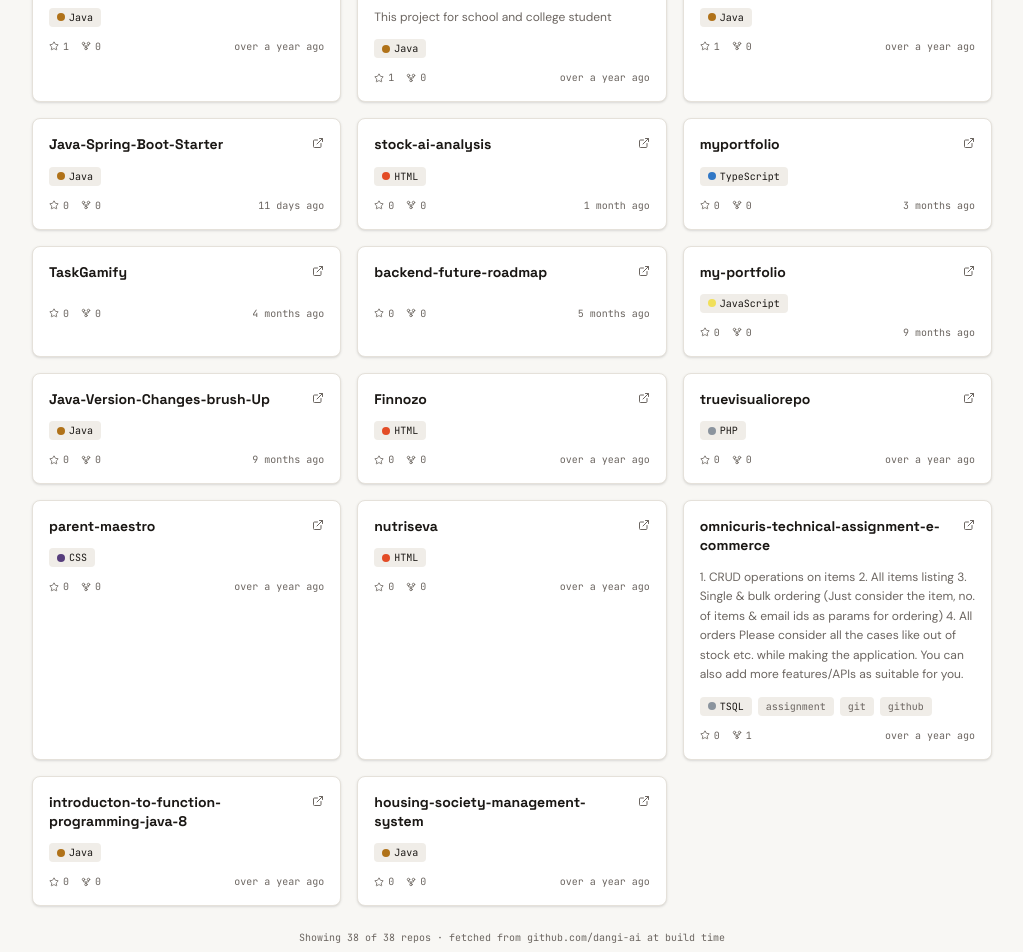
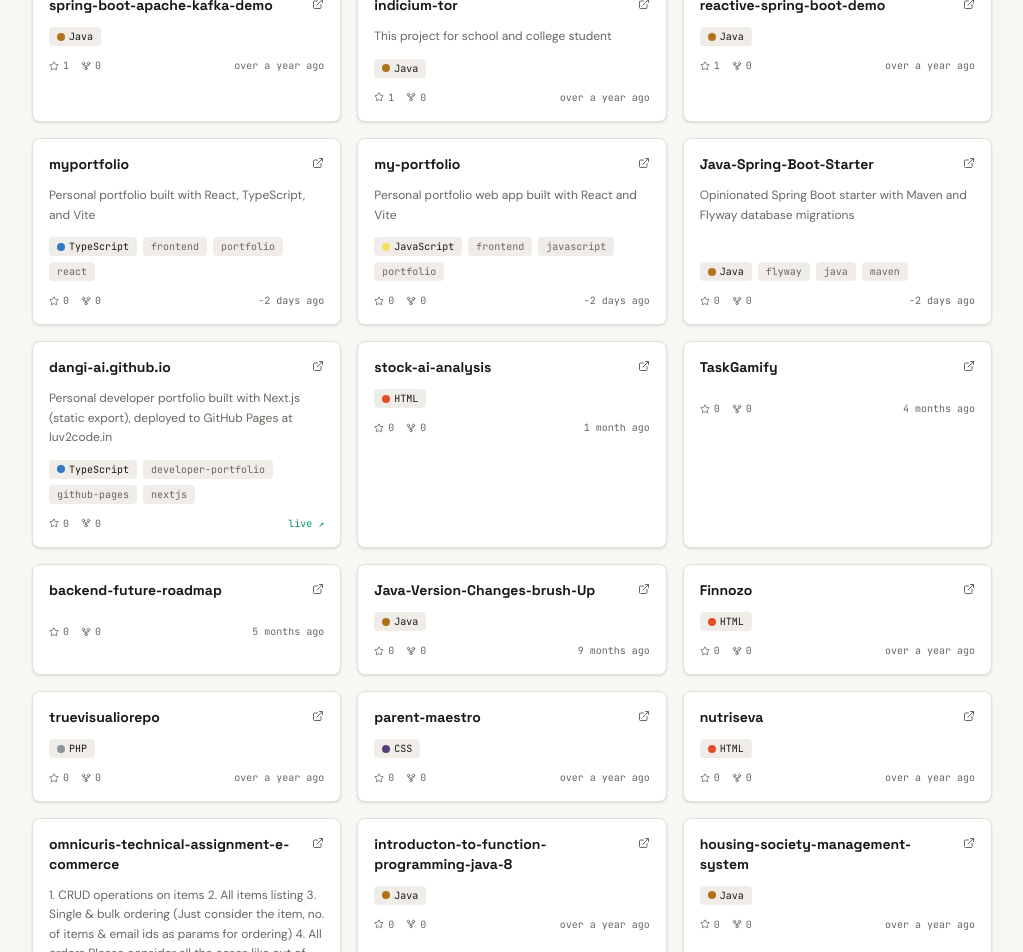
Before and after one commit to dangi-ai/dangi-ai.github.io, a Next.js app: page /work in a window 1280 px wide. Shown: the part 1540-2492 px from the top of the page, without its empty margins (128-1151 px from the left). Built offline with nearby package versions, Linux system fonts and the light colour scheme.

Commit message:
chore: final build verification — all 6 pages exported, 0 TS errors

```diff
--- a/src/app/layout.tsx
+++ b/src/app/layout.tsx
@@ -7,7 +7,7 @@ import { Footer } from '@/components/layout/Footer'
 const spaceGrotesk = Space_Grotesk({
   variable: '--font-space-grotesk',
   subsets: ['latin'],
-  weight: ['400', '500', '600', '700', '800'] as unknown as ('400' | '500' | '600' | '700')[],
+  weight: ['300', '400', '500', '600', '700'],
 })
 
 const dmSans = DM_Sans({
--- a/src/data/repos.json
+++ b/src/data/repos.json
@@ -1,16 +1,107 @@
 [
+  {
+    "id": 324186218,
+    "name": "dangi-ai",
+    "full_name": "dangi-ai/dangi-ai",
+    "description": "My GitHub profile README — Senior Java / Spring Boot Lead",
+    "html_url": "https://github.com/dangi-ai/dangi-ai",
+    "homepage": null,
+    "language": null,
+    "stargazers_count": 1,
+    "forks_count": 0,
+    "topics": [
+      "github-profile",
+      "java",
+      "profile-readme",
+      "readme",
+      "spring-boot"
+    ],
+    "updated_at": "2026-05-31T04:37:45Z",
+    "fork": false,
+    "archived": false
+  },
+  {
+    "id": 1147415791,
+    "name": "myportfolio",
+    "full_name": "dangi-ai/myportfolio",
+    "description": "Personal portfolio built with React, TypeScript, and Vite",
+    "html_url": "https://github.com/dangi-ai/myportfolio",
+    "homepage": null,
+    "language": "TypeScript",
+    "stargazers_count": 0,
+    "forks_count": 0,
+    "topics": [
+      "frontend",
+      "portfolio",
+      "react",
+      "typescript",
+      "vite"
+    ],
+    "updated_at": "2026-05-31T04:36:56Z",
+    "fork": false,
+    "archived": false
+  },
+  {
+    "id": 1038757459,
+    "name": "my-portfolio",
+    "full_name": "dangi-ai/my-portfolio",
+    "description": "Personal portfolio web app built with React and Vite",
+    "html_url": "https://github.com/dangi-ai/my-portfolio",
+    "homepage": null,
+    "language": "JavaScript",
+    "stargazers_count": 0,
+    "forks_count": 0,
+    "topics": [
+      "frontend",
+      "javascript",
+      "portfolio",
+      "react",
+      "vite"
+    ],
+    "updated_at": "2026-05-31T04:36:12Z",
+    "fork": false,
+    "archived": false
+  },
   {
     "id": 1198739832,
     "name": "Java-Spring-Boot-Starter",
     "full_name": "dangi-ai/Java-Spring-Boot-Starter",
-    "description": null,
+    "description": "Opinionated Spring Boot starter with Maven and Flyway database migrations",
     "html_url": "https://github.com/dangi-ai/Java-Spring-Boot-Starter",
     "homepage": null,
     "language": "Java",
     "stargazers_count": 0,
     "forks_count": 0,
-    "topics": [],
-    "updated_at": "2026-05-18T03:39:17Z",
+    "topics": [
+      "flyway",
+      "java",
+      "maven",
+      "rest-api",
+      "spring-boot",
+      "starter"
+    ],
+    "updated_at": "2026-05-31T04:35:30Z",
+    "fork": false,
+    "archived": false
+  },
+  {
+    "id": 1253678245,
+    "name": "dangi-ai.github.io",
+    "full_name": "dangi-ai/dangi-ai.github.io",
+    "description": "Personal developer portfolio built with Next.js (static export), deployed to GitHub Pages at luv2code.in",
+    "html_url": "https://github.com/dangi-ai/dangi-ai.github.io",
+    "homepage": "https://luv2code.in",
+    "language": "TypeScript",
+    "stargazers_count": 0,
+    "forks_count": 0,
+    "topics": [
+      "developer-portfolio",
+      "github-pages",
+      "nextjs",
+      "portfolio",
+      "typescript"
+    ],
+    "updated_at": "2026-05-31T04:34:43Z",
     "fork": false,
     "archived": false
   },
@@ -60,21 +151,6 @@
     "forks_count": 0,
     "topics": [],
     "updated_at": "2026-03-31T08:21:01Z",
-    "fork": false,
-    "archived": false
-  },
-  {
-    "id": 1147415791,
-    "name": "myportfolio",
-    "full_name": "dangi-ai/myportfolio",
-    "description": null,
-    "html_url": "https://github.com/dangi-ai/myportfolio",
-    "homepage": null,
-    "language": "TypeScript",
-    "stargazers_count": 0,
-    "forks_count": 0,
-    "topics": [],
-    "updated_at": "2026-02-02T09:40:06Z",
     "fork": false,
     "archived": false
   },
@@ -192,21 +268,6 @@
     "archived": false
   },
   {
-    "id": 324186218,
-    "name": "dangi-ai",
-    "full_name": "dangi-ai/dangi-ai",
-    "description": null,
-    "html_url": "https://github.com/dangi-ai/dangi-ai",
-    "homepage": null,
-    "language": null,
-    "stargazers_count": 1,
-    "forks_count": 0,
-    "topics": [],
-    "updated_at": "2025-12-05T19:54:12Z",
-    "fork": false,
-    "archived": false
-  },
-  {
     "id": 305267018,
     "name": "Java-8-16-python-others-sample-code-for-future",
     "full_name": "dangi-ai/Java-8-16-python-others-sample-code-for-future",
@@ -218,21 +279,6 @@
     "forks_count": 1,
     "topics": [],
     "updated_at": "2025-10-31T18:06:14Z",
-    "fork": false,
-    "archived": false
-  },
-  {
-    "id": 1038757459,
-    "name": "my-portfolio",
-    "full_name": "dangi-ai/my-portfolio",
-    "description": null,
-    "html_url": "https://github.com/dangi-ai/my-portfolio",
-    "homepage": null,
-    "language": "JavaScript",
-    "stargazers_count": 0,
-    "forks_count": 0,
-    "topics": [],
-    "updated_at": "2025-08-16T13:58:02Z",
     "fork": false,
     "archived": false
   },
@@ -321,11 +367,11 @@
     "archived": false
   },
   {
-    "id": 90294132,
-    "name": "IndiciumTor",
-    "full_name": "dangi-ai/IndiciumTor",
-    "description": "Indicium Tor :  Co-developed and designed a web application with centralised database system to provide a complete solution to college students in terms of e-resources using J2EE, JDBC, and MySQL. 1st Runners up in Vigyaan-2016, National Institute of Technology, Raipur.",
-    "html_url": "https://github.com/dangi-ai/IndiciumTor",
+    "id": 108905148,
+    "name": "LambdaBasics",
+    "full_name": "dangi-ai/LambdaBasics",
+    "description": null,
+    "html_url": "https://github.com/dangi-ai/LambdaBasics",
     "homepage": null,
     "language": "Java",
     "stargazers_count": 1,
@@ -336,11 +382,11 @@
     "archived": false
   },
   {
-    "id": 108905148,
-    "name": "LambdaBasics",
-    "full_name": "dangi-ai/LambdaBasics",
-    "description": null,
-    "html_url": "https://github.com/dangi-ai/LambdaBasics",
+    "id": 90294132,
+    "name": "IndiciumTor",
+    "full_name": "dangi-ai/IndiciumTor",
+    "description": "Indicium Tor :  Co-developed and designed a web application with centralised database system to provide a complete solution to college students in terms of e-resources using J2EE, JDBC, and MySQL. 1st Runners up in Vigyaan-2016, National Institute of Technology, Raipur.",
+    "html_url": "https://github.com/dangi-ai/IndiciumTor",
     "homepage": null,
     "language": "Java",
     "stargazers_count": 1,
```
Also changed, not shown: 2 other files (tests, documents, lock files or other folders).
